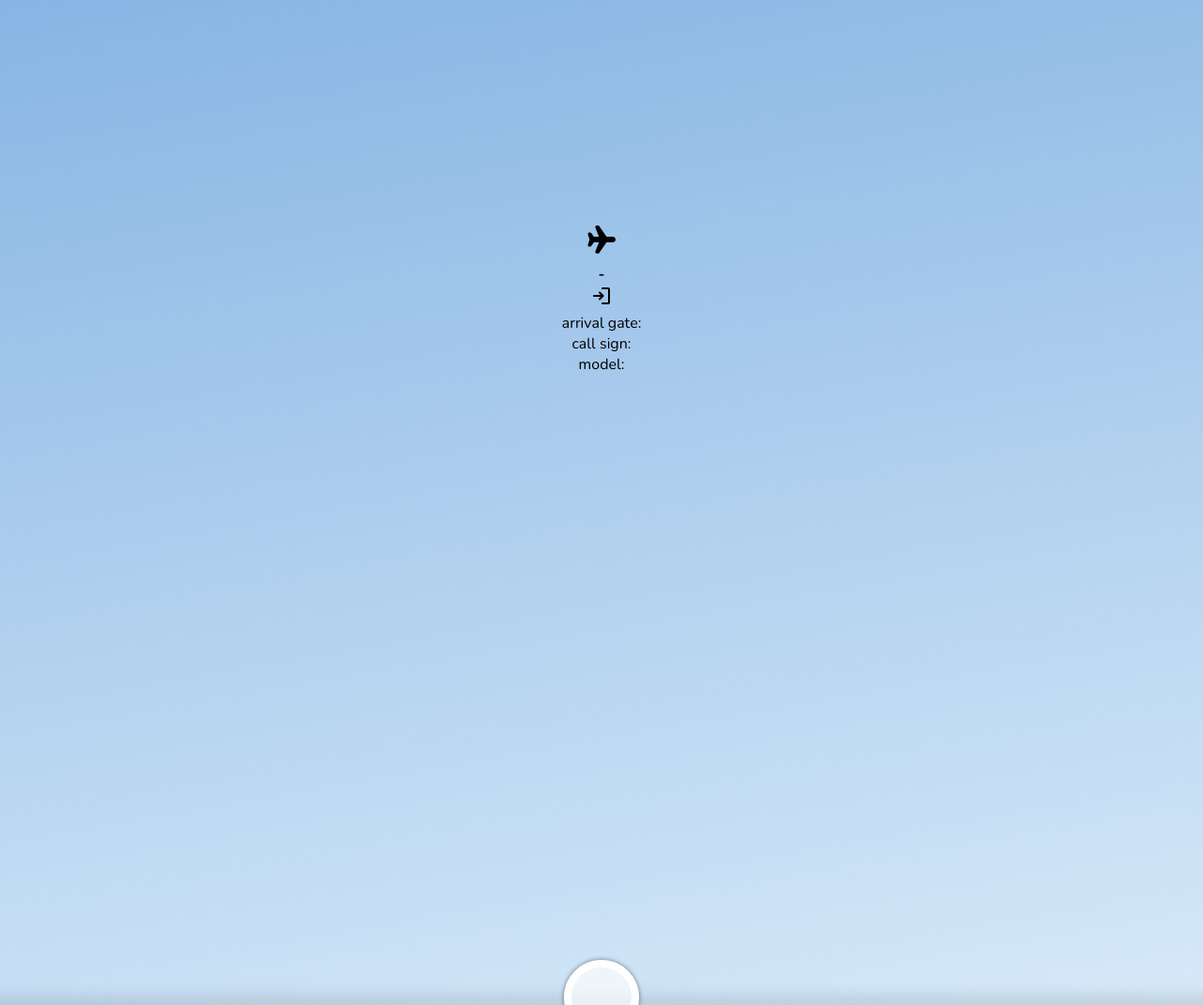
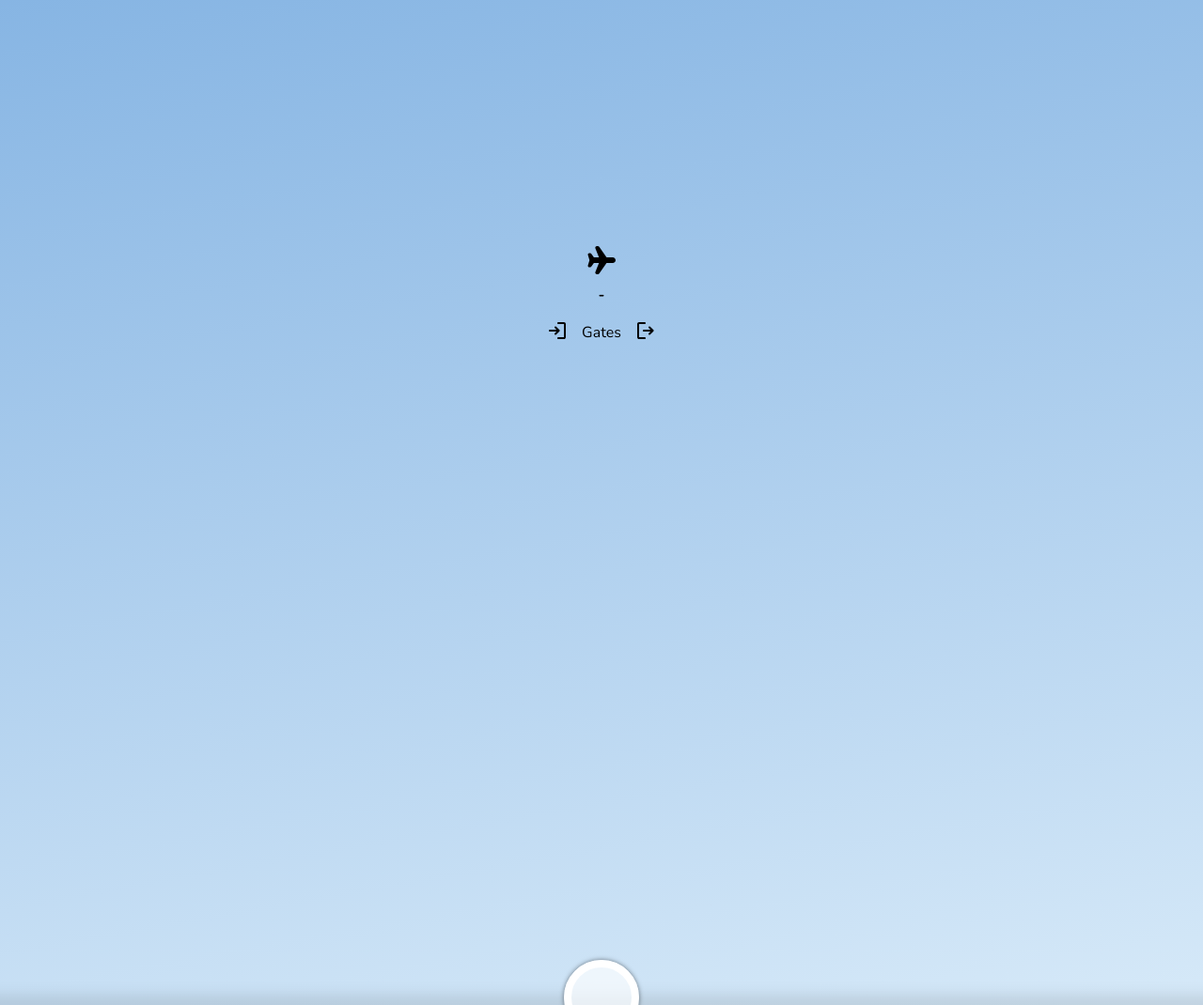
Before and after one commit to PolyPenguinDev/DataVisualization, a Flask app: page / in a window 1280 px wide. Shown: the part 697-1767 px from the top of the page at 94% size. Run offline with Flask 3, Linux system fonts and the light colour scheme; some web fonts are replaced.

Commit message:
better infor display

```diff
--- a/app.py
+++ b/app.py
@@ -32,8 +32,8 @@ def index():
 @app.post("/api/getflights")
 def getflights():
     data = request.get_json()
-    latitude=39.1751526
-    longitude=-76.6785864
+    latitude=39.1851186
+    longitude=-76.6763511
     lis =[]
     nearby = fr_api.get_flights(bounds=fr_api.get_bounds_by_point(latitude, longitude, 8047))
     for i in nearby:
--- a/templates/index.html
+++ b/templates/index.html
@@ -117,6 +117,26 @@
 			opacity: 1;
 			transition: opacity 1s;
 		}
+        #dGateLabel, #aGateLabel {
+            font-size: 20px;
+            font-weight: 600;
+
+
+        }
+        #dGateLabel {
+            margin-right: 10px;
+        }
+        #aGateLabel {
+            margin-left: 10px;
+        }
+        #enter {
+            transform: translate(0px, 5px);
+            margin-left: 10px;
+        }
+        #exit {
+            transform: translate(0px, 5px);
+            margin-right: 10px;
+        }
     </style>
 </head>
 <body>
@@ -131,10 +151,17 @@
         <svg id="plane" xmlns="http://www.w3.org/2000/svg" height="24px" viewBox="0 -960 960 960" width="24px" fill="#000000"><path d="M400-408 147-307q-24 10-45.5-4.5T80-352v-22q0-12 5.5-23t15.5-18l299-209v-176q0-33 23.5-56.5T480-880q33 0 56.5 23.5T560-800v176l299 209q10 7 15.5 18t5.5 23v22q0 26-21.5 40.5T813-307L560-408v144l103 72q8 6 12.5 14.5T680-159v24q0 20-16.5 32.5T627-96l-147-44-147 44q-20 6-36.5-6.5T280-135v-24q0-10 4.5-18.5T297-192l103-72v-144Z"/></svg>
         <span id="destinationCodeLabel" class="code"></span></div>
     <div id="originInfo"><span id="originLabel"></span>-<span id="destinationLabel"></span></div>
-    <div id="dGateInfo"><svg xmlns="http://www.w3.org/2000/svg" height="24px" viewBox="0 -960 960 960" width="24px" fill="#000000"><path d="M520-120q-17 0-28.5-11.5T480-160q0-17 11.5-28.5T520-200h240v-560H520q-17 0-28.5-11.5T480-800q0-17 11.5-28.5T520-840h240q33 0 56.5 23.5T840-760v560q0 33-23.5 56.5T760-120H520Zm-73-320H160q-17 0-28.5-11.5T120-480q0-17 11.5-28.5T160-520h287l-75-75q-11-11-11-27t11-28q11-12 28-12.5t29 11.5l143 143q12 12 12 28t-12 28L429-309q-12 12-28.5 11.5T372-310q-11-12-10.5-28.5T373-366l74-74Z"/></svg> <span id="dGateLabel"></span></div>
-    <div id="aGateInfo">arrival gate: <span id="aGateLabel"></span></div>
-    <div id="callSignInfo">call sign: <span id="callSignLabel"></span></div>
-    <div id="modelInfo">model: <span id="modelLabel"></span></div>
+    <div style="margin-top: 10px;">
+        <span id="dGateInfo">
+            <svg id="enter" xmlns="http://www.w3.org/2000/svg" height="24px" viewBox="0 -960 960 960" width="24px" fill="#000000"><path d="M520-120q-17 0-28.5-11.5T480-160q0-17 11.5-28.5T520-200h240v-560H520q-17 0-28.5-11.5T480-800q0-17 11.5-28.5T520-840h240q33 0 56.5 23.5T840-760v560q0 33-23.5 56.5T760-120H520Zm-73-320H160q-17 0-28.5-11.5T120-480q0-17 11.5-28.5T160-520h287l-75-75q-11-11-11-27t11-28q11-12 28-12.5t29 11.5l143 143q12 12 12 28t-12 28L429-309q-12 12-28.5 11.5T372-310q-11-12-10.5-28.5T373-366l74-74Z"/></svg>
+            <span id="dGateLabel"></span></span>
+        Gates
+        <span id="aGateInfo">
+            <span id="aGateLabel"></span></span>
+            <svg id="exit" xmlns="http://www.w3.org/2000/svg" height="24px" viewBox="0 -960 960 960" width="24px" fill="#000000"><path d="M200-120q-33 0-56.5-23.5T120-200v-560q0-33 23.5-56.5T200-840h240q17 0 28.5 11.5T480-800q0 17-11.5 28.5T440-760H200v560h240q17 0 28.5 11.5T480-160q0 17-11.5 28.5T440-120H200Zm487-320H400q-17 0-28.5-11.5T360-480q0-17 11.5-28.5T400-520h287l-75-75q-11-11-11-27t11-28q11-12 28-12.5t29 11.5l143 143q12 12 12 28t-12 28L669-309q-12 12-28.5 11.5T612-310q-11-12-10.5-28.5T613-366l74-74Z"/></svg>
+    </div>
+    <span style="margin-top: 10px;" id="callSignLabel"></span>
+    <span id="modelLabel"></span>
 	<button id="prevImg" style="transform: translate3d(-175%,-425%,0);" onclick="changePicture('prev')" class="imgButton"><</button>
 	<button id="nextImg" style="transform: translate3d(175%,-425%,0);" onclick="changePicture('next')" class="imgButton">></button>
 
```
